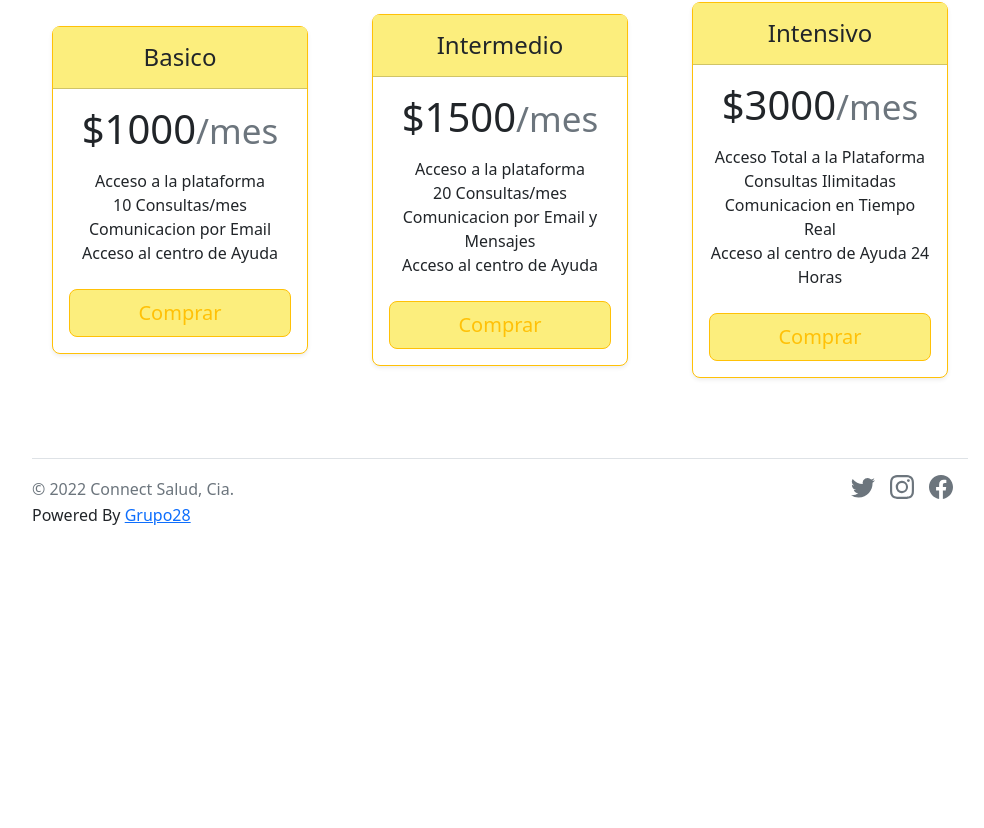
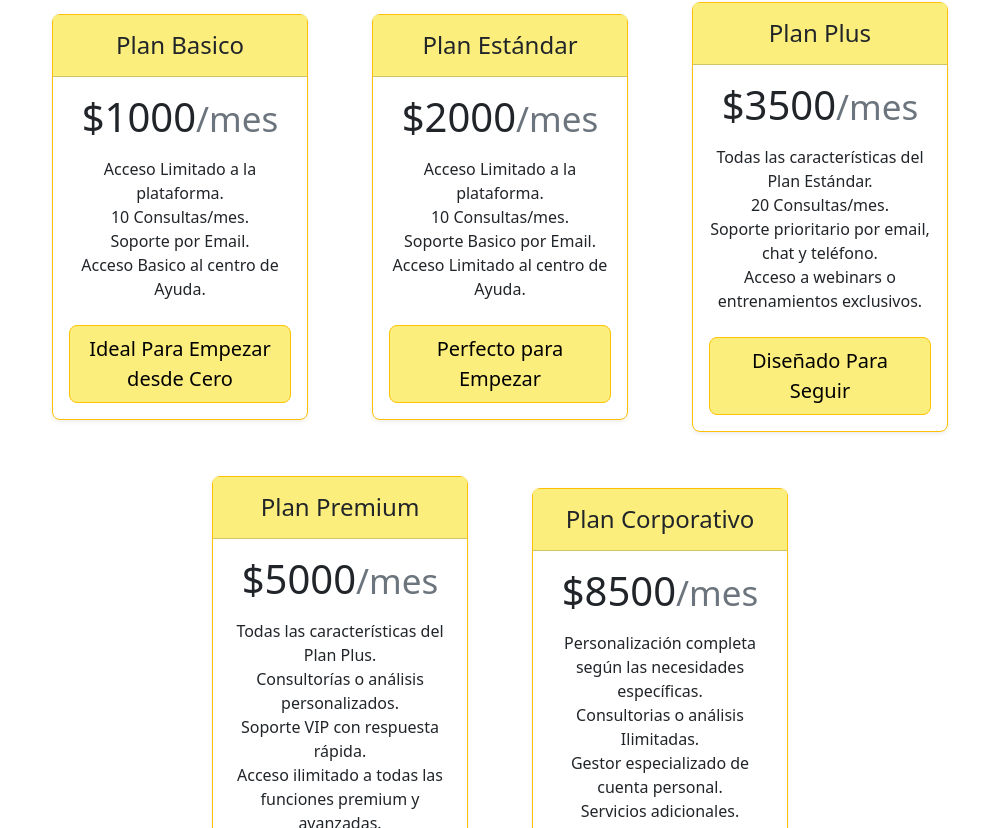
Before and after one commit to Connect-Salud-ISPC/Practica-Profesionalizante, an Angular app in the folder Sitio Web Connect Salud/ProgramadorWeb2023/ConnetSalud/: page /#/planes in a window 1280 px wide. Shown: the part 432-1260 px from the top of the page, without its empty margins (140-1124 px from the left). Before the commit the page ends 1015 px from the top, so only its background shows below. Built offline with nearby package versions, Linux system fonts and the light colour scheme.

Commit message:
Agregado cambio componentes planes

```diff
--- a/Sitio Web Connect Salud/ProgramadorWeb2023/ConnetSalud/src/app/components/planes/planes.component.html
+++ b/Sitio Web Connect Salud/ProgramadorWeb2023/ConnetSalud/src/app/components/planes/planes.component.html
@@ -3,58 +3,98 @@
     <div id="planes">
         <div class="pricing-header p-3 pb-md-4 mx-auto text-center">
             <h1 class="display-4 fw-normal">Nuestros Planes de Salud</h1>
-        <p class="fs-5 text-muted">Tenemos una gran variedad de planes y servicios a disposicion de los clientes.</p>
+            <p class="fs-5 text-muted">Tenemos una gran variedad de planes y servicios a disposicion
+                de los clientes.</p>
         </div>
     </div>
     <div class="row row-cols-1 row-cols-md-3 mb-3 text-center">
         <div class="col">
             <div class="card mb-4 rounded-3 shadow-sm border-warning">
                 <div class="card-header py-3 text" style="background-color: #FCEE7D">
-            <h4 class="my-0 fw-normal" >Basico</h4>
+                    <h4 class="my-0 fw-normal">Plan Basico</h4>
                 </div>
                 <div class="card-body">
-            <h1 class="card-title pricing-card-title">$1000<small class="text-muted fw-light">/mes</small></h1>
+                    <h1 class="card-title pricing-card-title">$1000<small class="text-muted fwlight">/mes</small></h1>
                     <ul class="list-unstyled mt-3 mb-4">
-                <li>Acceso a la plataforma</li>
-                <li>10 Consultas/mes</li>
-                <li>Comunicacion por Email</li>
-                <li>Acceso al centro de Ayuda</li>
+                        <li>Acceso Limitado a la plataforma.</li>
+                        <li>10 Consultas/mes.</li>
+                        <li>Soporte por Email.</li>
+                        <li>Acceso Basico al centro de Ayuda.</li>
                     </ul>
-            <button routerLink="/carrito" type="button" class="w-100 btn btn-lg btn-outline-warning" style="background-color: #FCEE7D">Comprar</button>
+                    <button routerLink="/carrito" type="button" class="w-100 btn btn-lg btn-warning"
+                        style="background-color: #FCEE7D">Ideal Para Empezar desde Cero</button>
                 </div>
             </div>
         </div>
         <div class="col">
             <div class="card mb-4 rounded-3 shadow-sm border-warning">
                 <div class="card-header py-3 text" style="background-color: #FCEE7D">
-            <h4 class="my-0 fw-normal" >Intermedio</h4>
+                    <h4 class="my-0 fw-normal">Plan Estándar</h4>
                 </div>
                 <div class="card-body">
-            <h1 class="card-title pricing-card-title">$1500<small class="text-muted fw-light">/mes</small></h1>
+                    <h1 class="card-title pricing-card-title">$2000<small class="text-muted fwlight">/mes</small></h1>
                     <ul class="list-unstyled mt-3 mb-4">
-                <li>Acceso a la plataforma</li>
-                <li>20 Consultas/mes</li>
-                <li>Comunicacion por Email y Mensajes</li>
-                <li>Acceso al centro de Ayuda</li>
+                        <li>Acceso Limitado a la plataforma.</li>
+                        <li>10 Consultas/mes.</li>
+                        <li>Soporte Basico por Email.</li>
+                        <li>Acceso Limitado al centro de Ayuda.</li>
                     </ul>
-            <button routerLink="/carrito" type="button" class="w-100 btn btn-lg btn-outline-warning" style="background-color: #FCEE7D">Comprar</button>
+                    <button routerLink="/carrito" type="button" class="w-100 btn btn-lg btn-warning"
+                        style="background-color: #FCEE7D">Perfecto para Empezar</button>
                 </div>
             </div>
         </div>
         <div class="col">
             <div class="card mb-4 rounded-3 shadow-sm border-warning">
                 <div class="card-header py-3 text" style="background-color: #FCEE7D">
-            <h4 class="my-0 fw-normal">Intensivo</h4>
+                    <h4 class="my-0 fw-normal">Plan Plus</h4>
                 </div>
                 <div class="card-body">
-            <h1 class="card-title pricing-card-title">$3000<small class="text-muted fw-light">/mes</small></h1>
+                    <h1 class="card-title pricing-card-title">$3500<small class="text-muted fwlight">/mes</small></h1>
                     <ul class="list-unstyled mt-3 mb-4">
-                <li>Acceso Total a la Plataforma</li>
-                <li>Consultas Ilimitadas</li>
-                <li>Comunicacion en Tiempo Real</li>
-                <li>Acceso al centro de Ayuda 24 Horas</li>
+                        <li>Todas las características del Plan Estándar.</li>
+                        <li>20 Consultas/mes.</li>
+                        <li>Soporte prioritario por email, chat y teléfono.</li>
+                        <li>Acceso a webinars o entrenamientos exclusivos.</li>
                     </ul>
-            <button routerLink="/carrito" type="button" class="w-100 btn btn-lg btn-outline-warning" style="background-color: #FCEE7D">Comprar</button>
+                    <button routerLink="/carrito" type="button" class="w-100 btn btn-lg btn-warning"
+                        style="background-color: #FCEE7D">Diseñado Para Seguir</button>
+                </div>
+            </div>
+        </div>
+        <div class="col">
+            <div class="card mb-4 rounded-3 shadow-sm border-warning">
+                <div class="card-header py-3 text" style="background-color: #FCEE7D">
+                    <h4 class="my-0 fw-normal">Plan Premium</h4>
+                </div>
+                <div class="card-body">
+                    <h1 class="card-title pricing-card-title">$5000<small class="text-muted fwlight">/mes</small></h1>
+                    <ul class="list-unstyled mt-3 mb-4">
+                        <li>Todas las características del Plan Plus.</li>
+                        <li>Consultorías o análisis personalizados.</li>
+                        <li>Soporte VIP con respuesta rápida.</li>
+                        <li>Acceso ilimitado a todas las funciones premium y avanzadas.</li>
+                    </ul>
+                    <button routerLink="/carrito" type="button" class="w-100 btn btn-lg btn-warning"
+                        style="background-color: #FCEE7D">Necesitan lo máximo</button>
+                </div>
+            </div>
+        </div>
+        <div class="col">
+            <div class="card mb-4 rounded-3 shadow-sm border-warning">
+                <div class="card-header py-3 text" style="background-color: #FCEE7D">
+                    <h4 class="my-0 fw-normal">Plan Corporativo</h4>
+                </div>
+                <div class="card-body">
+                    <h1 class="card-title pricing-card-title">$8500<small class="text-muted fwlight">/mes</small></h1>
+                    <ul class="list-unstyled mt-3 mb-4">
+                        <li>Personalización completa según las necesidades específicas.</li>
+                        <li>Consultorias o análisis Ilimitadas.</li>
+                        <li>Gestor especializado de cuenta personal.</li>
+                        <li>Servicios adicionales.</li>
+                    </ul>
+                    <button routerLink="/carrito" type="button" class="w-100 btn btn-lg btn-warning"
+                        style="background-color: #FCEE7D">A medida para las empresas</button>
                 </div>
             </div>
         </div>
--- a/Sitio Web Connect Salud/ProgramadorWeb2023/ConnetSalud/src/assets/css/style.css
+++ b/Sitio Web Connect Salud/ProgramadorWeb2023/ConnetSalud/src/assets/css/style.css
@@ -221,3 +221,65 @@ img {
 
 
 }
+
+/* descarga de app */
+#download-app {
+    border: 1px solid #FCEE7D;
+    /* Utiliza el color ya empleado en otros lugares */
+    padding: 20px;
+    margin-bottom: 20px;
+    border-radius: 10px;
+    /* Consistencia en los bordes redondeados */
+    box-shadow: 0px 0px 10px rgba(0, 0, 0, 0.1);
+    /* Sutil sombra para profundidad */
+}
+
+.download-header h1 {
+    color: #333;
+    /* Mantén la consistencia en los colores del texto */
+}
+
+.app-download-button img {
+    transition: transform 0.3s ease;
+    /* Efecto suave al hacer hover */
+}
+
+.app-download-button:hover img {
+    transform: scale(1.1);
+    /* Aumenta ligeramente el tamaño al hacer hover */
+}
+
+/* Estilos adicionales para mantener la coherencia visual */
+.app-download-button {
+    text-decoration: none;
+    color: black;
+    /* Color de texto coherente */
+}
+
+/* Ajustes para responsive design */
+@media (max-width: 768px) {
+    .app-download-button img {
+        width: 100%;
+        /* Ajusta el ancho al tamaño del contenedor */
+        max-width: 150px;
+        /* Máximo tamaño de las imágenes */
+    }
+}
+
+@media screen and (max-width: 600px) {
+    .app-download-button img {
+        max-width: 100px;
+        /* Reduce el tamaño de las imágenes en pantallas pequeñas */
+    }
+
+    .download-header h1 {
+        font-size: 1.5rem;
+        /* Reduce el tamaño del título en pantallas pequeñas */
+    }
+
+    #download-app {
+        padding: 10px;
+        /* Reduce el padding del contenedor principal */
+        width: 300px;
+    }
+}
```
Lines whose indentation alone changed are shown as unchanged.
